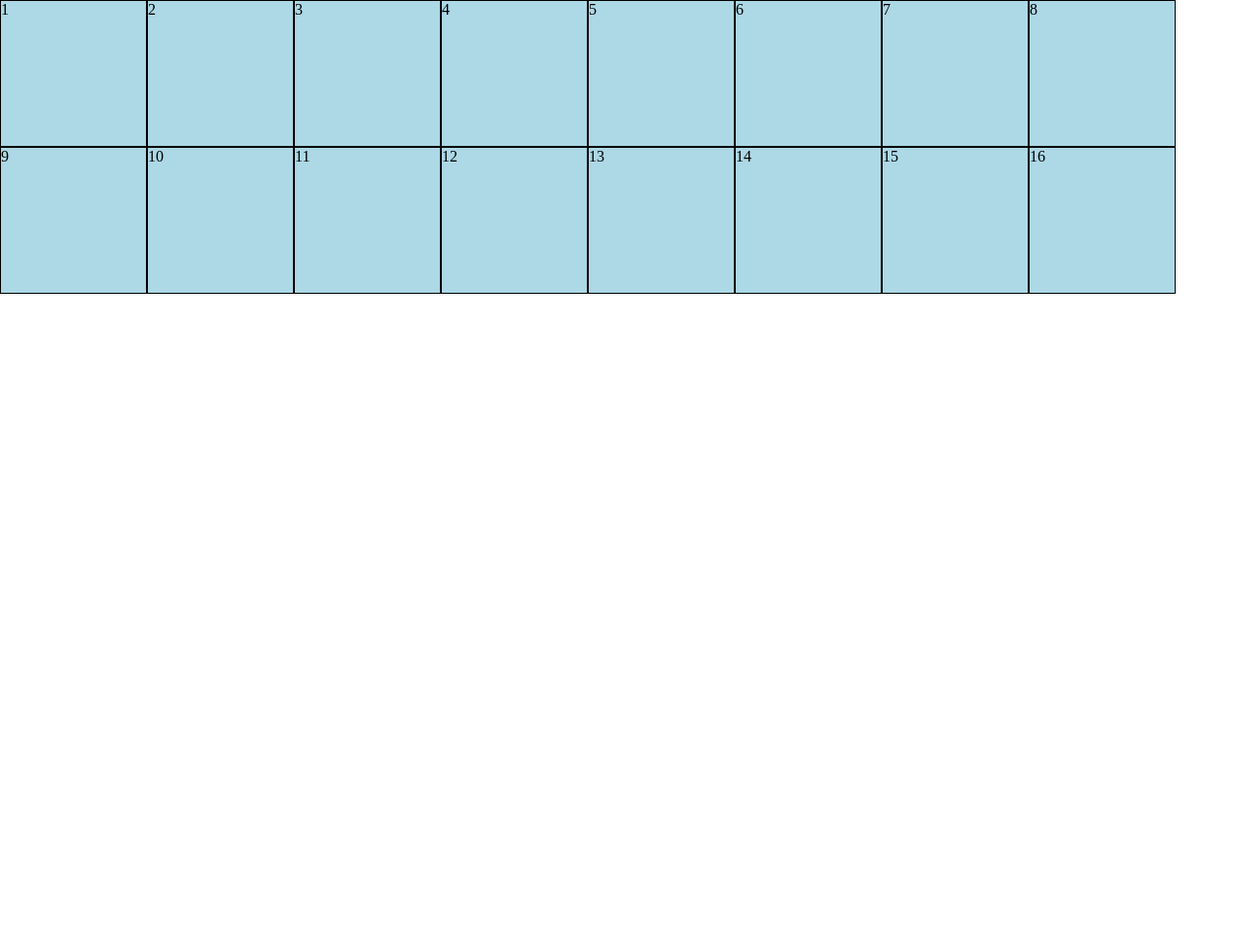
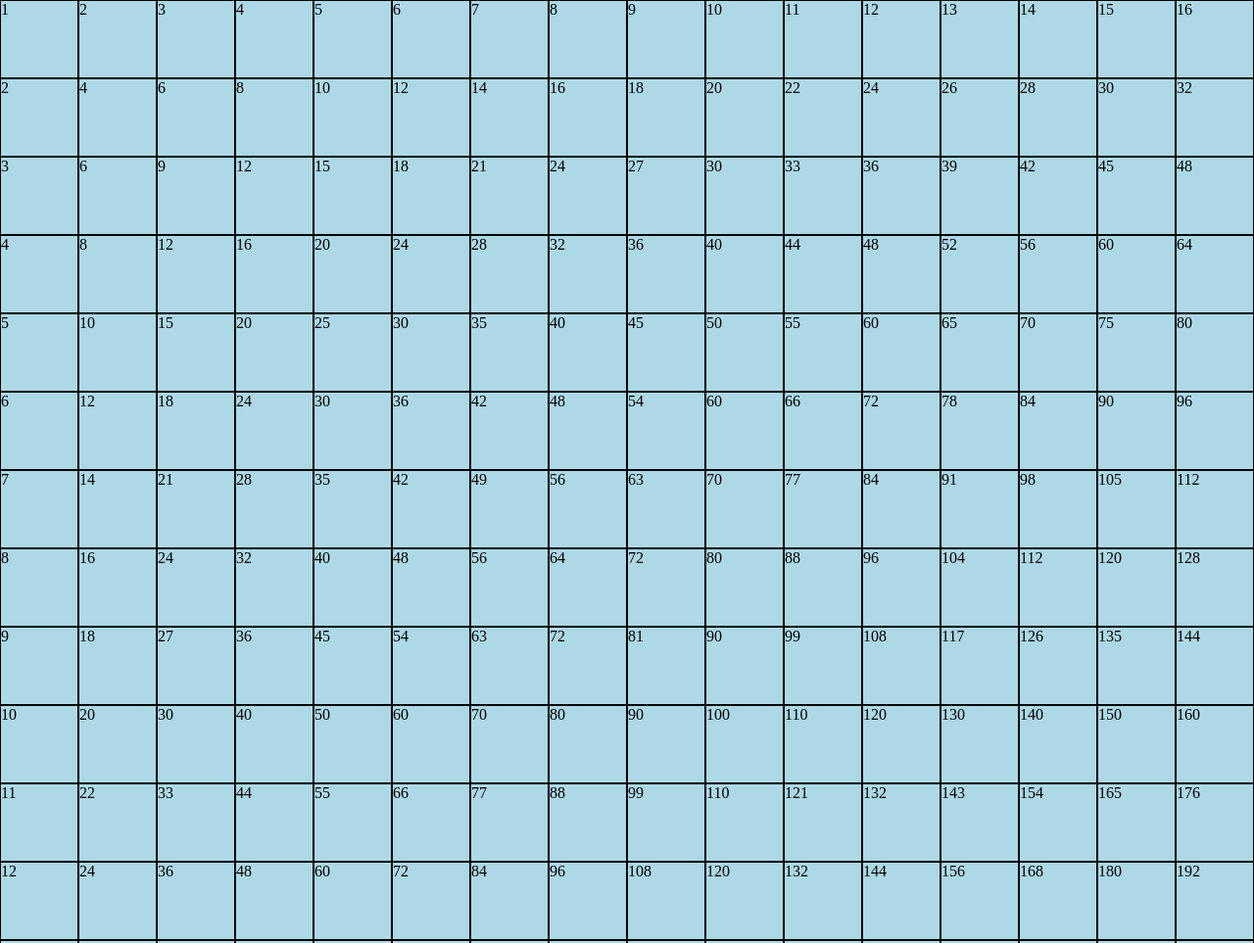
Before and after one commit to baglana/odin-etch-a-sketch, a plain HTML site: page index.html in a window 1280 px wide. Shown: the top 963 px of the page at 98% size. Before the commit the page ends 800 px from the top, so only its background shows below. Drawn offline with Linux system fonts and the light colour scheme.

Commit message:
Fix grid size to be 16x16

```diff
--- a/script.js
+++ b/script.js
@@ -2,10 +2,12 @@ const container = document.querySelector('.container');
 
 function createGrid(size = 16) {
   for (let i = 0; i < size; i++) {
-    const square = document.createElement('div');
-    square.classList.add('square');
-    square.textContent = i + 1;
-    container.appendChild(square);
+    for (let j = 0; j < size; j++) {
+      const square = document.createElement('div');
+      square.classList.add('square');
+      square.textContent = (i + 1) * (j + 1);
+      container.appendChild(square);
+    }
   }
 }
 
--- a/style.css
+++ b/style.css
@@ -18,8 +18,8 @@ body {
 }
 
 .square {
-  width: 150px;
-  height: 150px;
+  width: 6.25%;
+  aspect-ratio: 1 / 1;
   background-color:lightblue;
   border: 1px solid black;
 }
```
